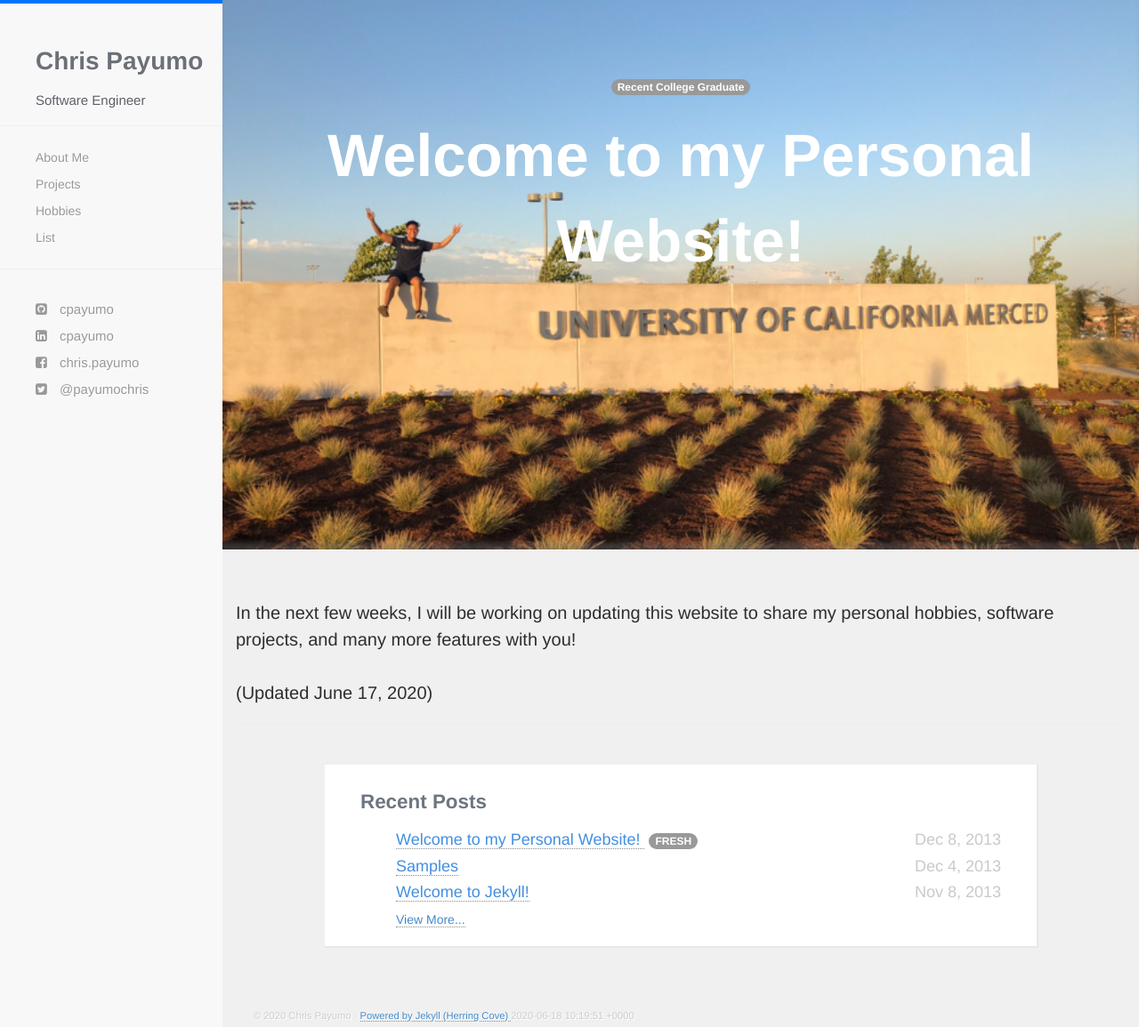
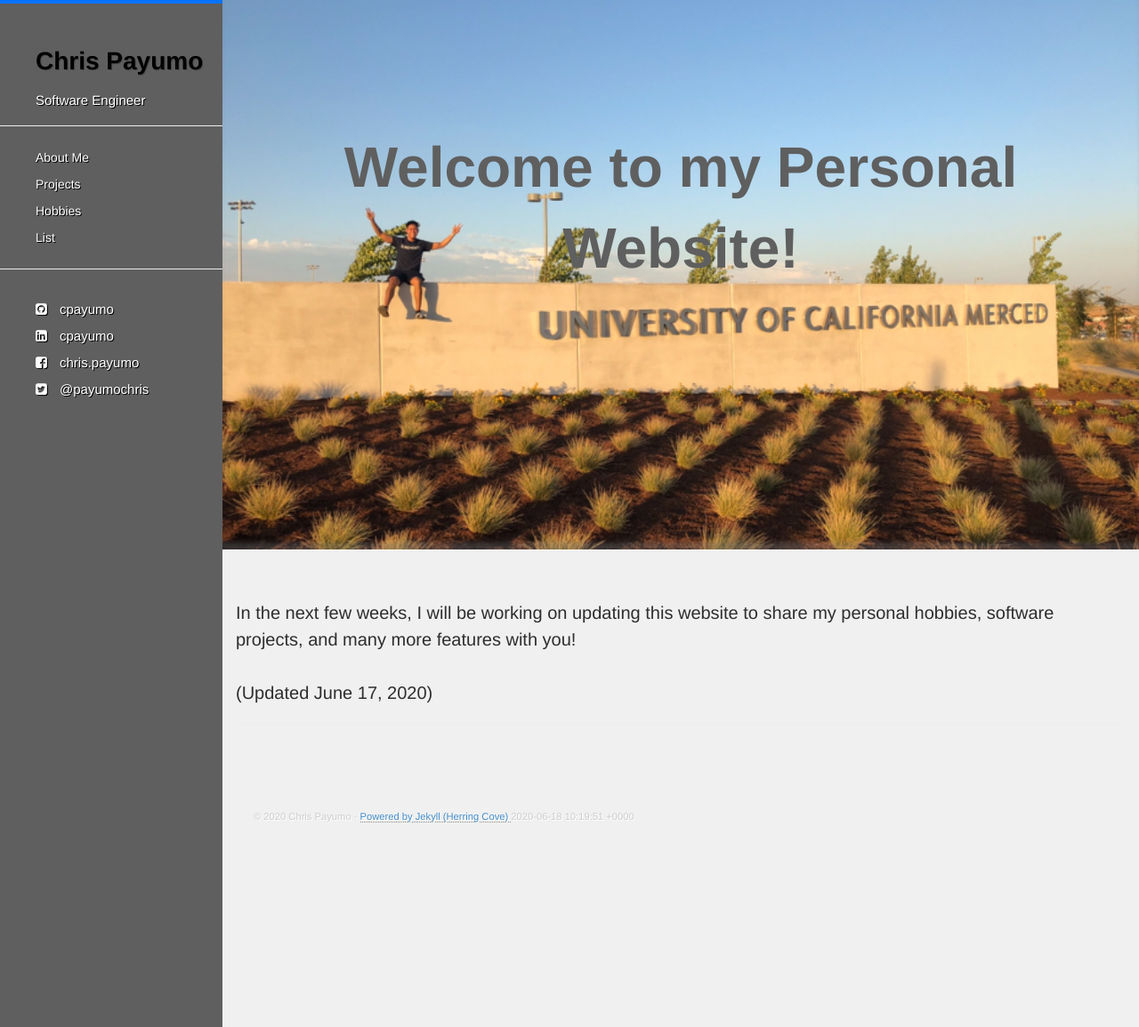
Before and after one commit to cpayumo/cpayumo.github.io, a Jekyll site: the page built from index.html, in a window 1280 px wide and 1155 px high. Shown: the whole window at 89% size. Built offline with Jekyll 4.4.1, drawn with Linux system fonts in a browser that asks for light colours; nearby versions of some CDN libraries; Markdown is read by kramdown in place of the engine named in the settings.

Commit message:
css theme updates

```diff
--- a/_includes/showcase.html
+++ b/_includes/showcase.html
@@ -5,7 +5,7 @@
     <div class="showcase-wrapper sticky">
       <div class="showcase-text">
           {% for post in site.posts limit: 1 %}
-          <span class="badge lazy"><smaller>Recent College Graduate</smaller></span>
+<!--          <span class="badge lazy"><smaller>Recent College Graduate</smaller></span>-->
           <br>{{ post.title }}<br>
 <!--          <a href="{{ site.baseurl }}{{ post.url }}"><button type="button" class="btn btn-default showcase-button">-->
 <!--          Read More</button></a>-->
--- a/css/hc.css
+++ b/css/hc.css
@@ -92,7 +92,7 @@
   margin-left:-250px;
   left:250px;
   width:250px;
-  background:#f8f8f8;
+  background: #5f5f5f;
   position:fixed;
   height:100%;
   overflow-y:auto;
@@ -119,21 +119,21 @@
   text-indent:40px;
   font-family:"Helvetica Neue", helvetica, "Open Sans", sans-serif;
   font-weight:200;
-  color:#9c9c9c;
-  text-shadow:1px 1px #fff
+  color: #c1c1c1;
+  text-shadow:1px 1px #000000
 }
 
 .sidebar-nav li a
 {
-  color:#999;
+  color: #ffffff;
   display:block;
   text-decoration:none
 }
 
 .sidebar-nav li a:hover
 {
-  color:#000;
-  background:#fff;
+  color: #aaaaaa;
+  background:#aaaaaa;
   text-decoration:none;
   transition:all .2s ease 0
 }
@@ -152,7 +152,7 @@
 {
   font-size:15px;
   font-weight:100;
-  color:#5d5f67
+  color: #ffffff
 }
 
 .nav-toggle {
@@ -165,10 +165,10 @@
 .brand
 {
   font-weight:800;
-  color:#6c7077;
+  color: #000000;
   font-family:"Helvetica Neue", helvetica, "Open Sans",sans-serif;
   font-size:1.4em;
-  text-shadow:1px 1px #fff
+  text-shadow:1px 1px #494949
 }
 
 .brand:hover
@@ -183,7 +183,7 @@
 
 .sidebar-nav > .sidebar-brand a
 {
-  color:#999
+  color: #ffffff
 }
 
 .sidebar-nav > .sidebar-brand a:hover
@@ -246,7 +246,7 @@
 
 #social-wrapper a:hover
 {
-  color:#2d1e18;
+  color:#aaaaaa;
   transition:all .3s ease 0
 }
 
@@ -266,12 +266,12 @@
 
 .showcase-text
 {
-  font-size:4.2em;
+  font-size:4em;
   font-family:"Helvetica Neue", helvetica, "Open Sans", sans-serif;
   font-weight:bolder;
-  color:#fff;
+  color: #5f5f5f;
   text-align:center;
-  padding-top:6%
+  padding-top:8%
 }
 
 .wide
@@ -719,7 +719,7 @@
 .navbar
 {
   display: inherit;
-  background-color: #ededed;
+  background-color: #5e5e5e;
   margin-top: -20px;
 }
 
--- a/index.html
+++ b/index.html
@@ -5,35 +5,35 @@
 {% include greeting.html %}
 
 {% if site.posts != empty %}
-<div class="recent-posts">
-  <h1>Recent Posts</h1>
-  {% for post in site.posts limit: 3 %}
-    {% if forloop.first %}
-      {% assign add_class = 'most-recent' %}
-      {% capture fresh_tag %}
-        &nbsp;<span class="badge"><smaller>FRESH</smaller></span>
-      {% endcapture %}
-    {% endif %}
-    <ul class="homepage-posts {{ add_class }}">
-      <li>
-        <span>
-          <h4>
-            <a href="{{ site.baseurl }}/{{ post.url }}">
-              {{ post.title }}
-            </a>
-            {{ fresh_tag }}
-            <time class="pull-right">
-              {{ post.date | date_to_string | date: "%b %-d, %Y"  }}
-            </time>
-          </h4>
-        </span>
-      </li>
-    </ul>
-    {% assign add_class = '' %}
-    {% assign fresh_tag = '' %}
-  {% endfor %}
-  <ul>
-    <a href="{{ site.baseurl }}/list.html">View More...</a>
-  </ul>
-</div>
+<!--<div class="recent-posts">-->
+<!--  <h1>Recent Posts</h1>-->
+<!--  {% for post in site.posts limit: 3 %}-->
+<!--    {% if forloop.first %}-->
+<!--      {% assign add_class = 'most-recent' %}-->
+<!--      {% capture fresh_tag %}-->
+<!--        &nbsp;<span class="badge"><smaller>FRESH</smaller></span>-->
+<!--      {% endcapture %}-->
+<!--    {% endif %}-->
+<!--    <ul class="homepage-posts {{ add_class }}">-->
+<!--      <li>-->
+<!--        <span>-->
+<!--          <h4>-->
+<!--            <a href="{{ site.baseurl }}/{{ post.url }}">-->
+<!--              {{ post.title }}-->
+<!--            </a>-->
+<!--            {{ fresh_tag }}-->
+<!--            <time class="pull-right">-->
+<!--              {{ post.date | date_to_string | date: "%b %-d, %Y"  }}-->
+<!--            </time>-->
+<!--          </h4>-->
+<!--        </span>-->
+<!--      </li>-->
+<!--    </ul>-->
+<!--    {% assign add_class = '' %}-->
+<!--    {% assign fresh_tag = '' %}-->
+<!--  {% endfor %}-->
+<!--  <ul>-->
+<!--    <a href="{{ site.baseurl }}/list.html">View More...</a>-->
+<!--  </ul>-->
+<!--</div>-->
 {% endif %}
```
